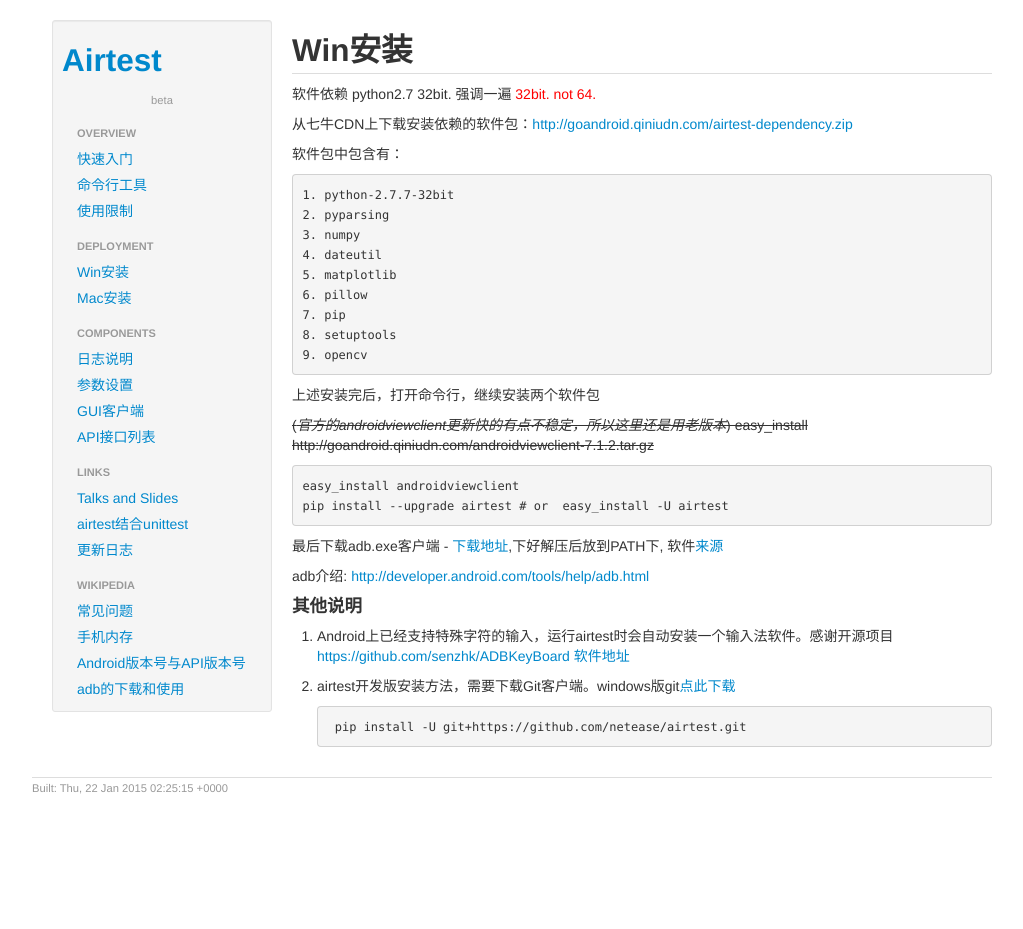
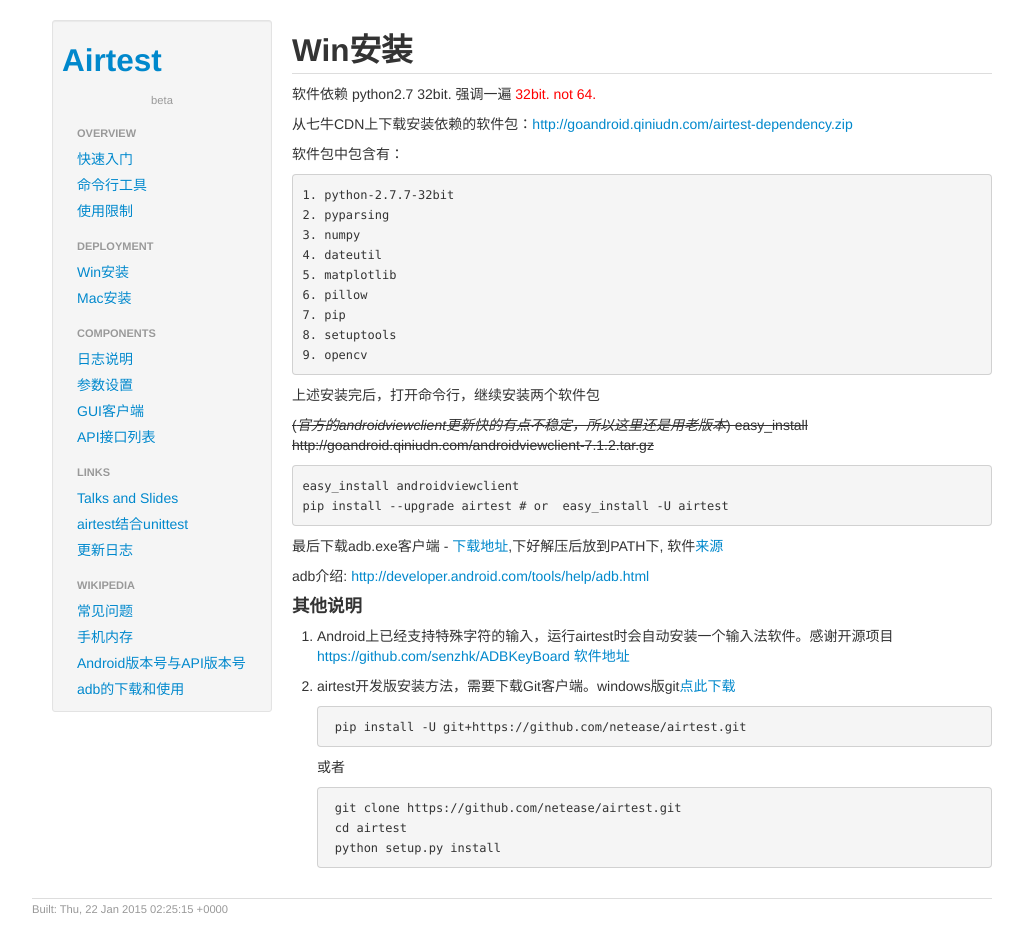
Before and after one commit to NetEase/airtest, a Jekyll site: the page built from _posts/2014-10-10-deployment-win.md, in a window 1280 px wide. Shown: the whole page, without its empty margins (118-1141 px from the left). Built offline with Jekyll 4.4.1, drawn with Linux system fonts in a browser that asks for light colours; comment, search, counter and statistics services are not loaded; before the commit the page ends 900 px from its top, so only the background shows below that.

```diff
--- a/_posts/2014-10-10-deployment-win.md
+++ b/_posts/2014-10-10-deployment-win.md
@@ -40,3 +40,9 @@
 2. airtest开发版安装方法，需要下载Git客户端。windows版git[点此下载](http://goandroid.qiniudn.com/Git-1.9.4-preview20140929.exe)
 
         pip install -U git+https://github.com/netease/airtest.git
+
+	或者
+
+		git clone https://github.com/netease/airtest.git
+		cd airtest
+		python setup.py install
```
Also changed, not shown: _posts/2014-10-31-components-apilist.md (+1 -1 lines).
